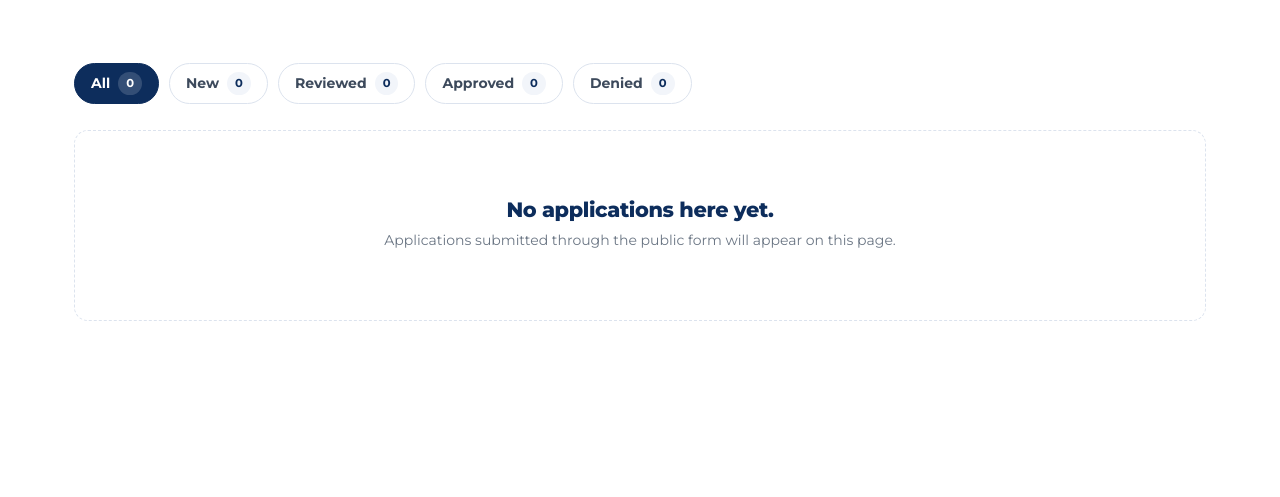
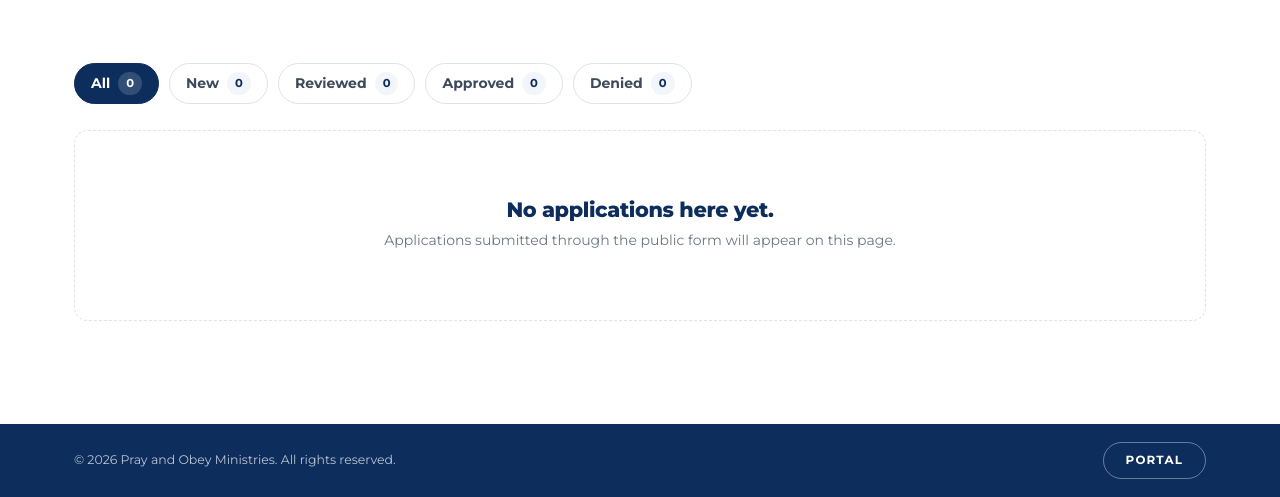
Before and after one commit to isaach3lms/pray-and-obey, a Flask app: page /portal in a window 1280 px wide. Shown: the part 368-865 px from the top of the page. Before the commit the page ends 689 px from the top, so only its background shows below. Run offline with Flask 3, Linux system fonts and the light colour scheme; the visitor is signed in with stand-in values (Sample User, id 1); data that the repository does not hold is empty.

Commit message:
Add colophon bar with copyright and staff portal link

```diff
--- a/static/css/styles.css
+++ b/static/css/styles.css
@@ -227,8 +227,7 @@ ul { margin: 0; padding: 0; list-style: none; }
    -------------------------------------------------------------------------- */
 
 .section { padding: var(--section-y) 0; }
-/* No footer, so the final section carries the page's bottom breathing room. */
-main > .section:last-child { padding-bottom: calc(var(--section-y) + 20px); }
+main > .section:last-child { padding-bottom: var(--section-y); }
 .section--tight { padding: clamp(48px, 5vw, 72px) 0; }
 .section--white { background: var(--white); }
 .section--tint { background: var(--tint); }
@@ -1378,3 +1377,50 @@ main > .section:last-child { padding-bottom: calc(var(--section-y) + 20px); }
 @media (max-width: 900px) {
   .impact { grid-template-columns: 1fr; }
 }
+
+
+/* ==========================================================================
+   Colophon: copyright and staff portal link
+   ========================================================================== */
+
+.colophon {
+  background: var(--navy);
+  padding: 18px 0;
+}
+
+.colophon__inner {
+  display: flex;
+  align-items: center;
+  justify-content: space-between;
+  gap: 18px;
+  flex-wrap: wrap;
+}
+
+.colophon p {
+  margin: 0;
+  font-size: 0.78rem;
+  color: rgba(255, 255, 255, .72);
+}
+
+.colophon__portal {
+  display: inline-flex;
+  align-items: center;
+  border: 1px solid rgba(255, 255, 255, .38);
+  border-radius: var(--radius-pill);
+  padding: 8px 22px;
+  font-size: 0.74rem;
+  font-weight: 700;
+  letter-spacing: .1em;
+  text-transform: uppercase;
+  color: var(--white);
+  transition: background-color .18s ease, color .18s ease, border-color .18s ease;
+}
+.colophon__portal:hover {
+  background: var(--white);
+  color: var(--navy);
+  border-color: var(--white);
+}
+
+@media (max-width: 520px) {
+  .colophon__inner { justify-content: center; text-align: center; }
+}
--- a/templates/base.html
+++ b/templates/base.html
@@ -44,6 +44,13 @@
     {% block content %}{% endblock %}
   </main>
 
+  <footer class="colophon">
+    <div class="wrap colophon__inner">
+      <p>&copy; {{ current_year }} {{ site.name }}. All rights reserved.</p>
+      <a class="colophon__portal" href="{{ url_for('portal') }}">Portal</a>
+    </div>
+  </footer>
+
   <script src="{{ url_for('static', filename='js/main.js') }}"></script>
 </body>
 </html>
```
